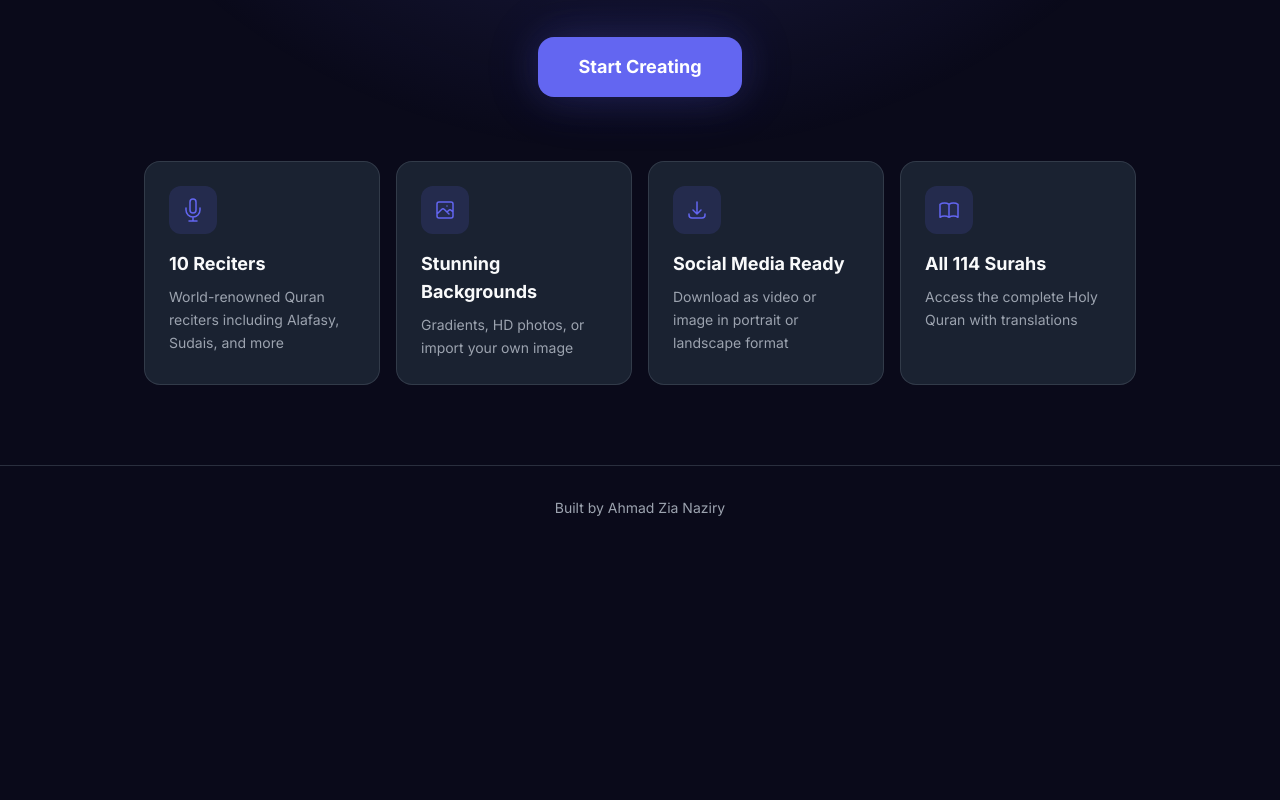
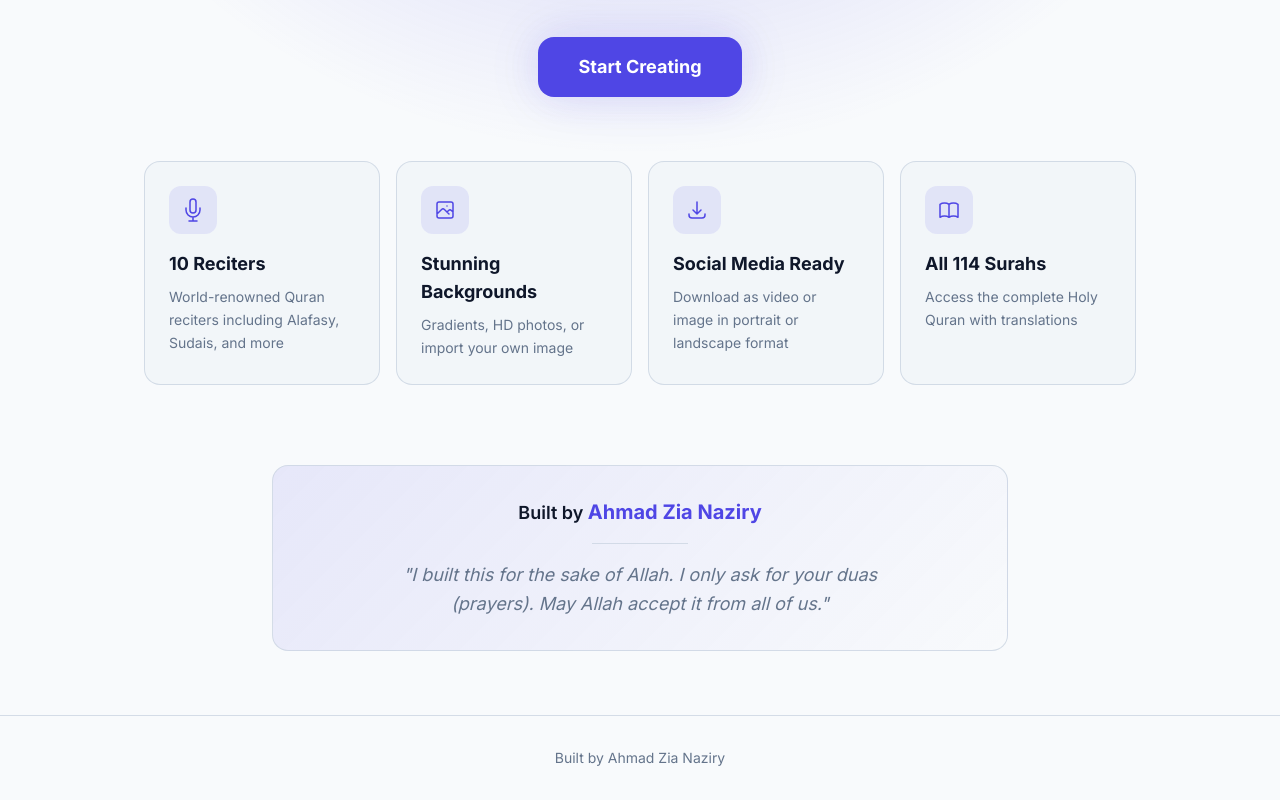
Before and after one commit to ZiaNaziry/quran-studio, a Next.js app: page / in a window 1280 px wide. Shown: the part 480-1280 px from the top of the page. Before the commit the page ends 1030 px from the top, so only its background shows below. Built offline with nearby package versions, Linux system fonts and the light colour scheme.

Commit message:
Light theme default, add Dua section to homepage, fix themes

```diff
--- a/app/globals.css
+++ b/app/globals.css
@@ -2,7 +2,20 @@
 @tailwind components;
 @tailwind utilities;
 
-:root, [data-theme="dark"] {
+:root, [data-theme="light"] {
+  --bg-primary: #f8fafc;
+  --bg-secondary: #ffffff;
+  --bg-card: rgba(241, 245, 249, 0.9);
+  --bg-card-hover: rgba(226, 232, 240, 0.95);
+  --text-primary: #0f172a;
+  --text-secondary: #64748b;
+  --accent: #4f46e5;
+  --accent-hover: #4338ca;
+  --accent-light: rgba(79, 70, 229, 0.1);
+  --border: rgba(203, 213, 225, 0.8);
+  --glass: rgba(255, 255, 255, 0.85);
+}
+[data-theme="dark"] {
   --bg-primary: #0a0a1a;
   --bg-secondary: #111827;
   --bg-card: rgba(31, 41, 55, 0.8);
@@ -14,19 +27,6 @@
   --accent-light: rgba(99, 102, 241, 0.15);
   --border: rgba(75, 85, 99, 0.5);
   --glass: rgba(17, 24, 39, 0.75);
-}
-[data-theme="light"] {
-  --bg-primary: #f8fafc;
-  --bg-secondary: #ffffff;
-  --bg-card: rgba(241, 245, 249, 0.9);
-  --bg-card-hover: rgba(226, 232, 240, 0.95);
-  --text-primary: #0f172a;
-  --text-secondary: #64748b;
-  --accent: #4f46e5;
-  --accent-hover: #4338ca;
-  --accent-light: rgba(79, 70, 229, 0.1);
-  --border: rgba(203, 213, 225, 0.8);
-  --glass: rgba(255, 255, 255, 0.85);
 }
 [data-theme="emerald"] {
   --bg-primary: #021a13;
--- a/app/page.tsx
+++ b/app/page.tsx
@@ -16,7 +16,7 @@ const themeOptions: { id: Theme; label: string }[] = [
 
 export default function Home() {
   const [view, setView] = useState<View>('home');
-  const [theme, setTheme] = useState<Theme>('dark');
+  const [theme, setTheme] = useState<Theme>('light');
   const [lang, setLang] = useState<Language>('en');
   const [selectedSurah, setSelectedSurah] = useState<Surah | null>(null);
   const [allVerses, setAllVerses] = useState<Verse[]>([]);
@@ -180,6 +180,19 @@ export default function Home() {
               ))}
             </div>
           </div>
+          {/* Dua Section */}
+          <div className="max-w-3xl mx-auto px-4 pb-16">
+            <div className="rounded-2xl border p-8 text-center animate-fade-in-up" style={{ background: 'linear-gradient(135deg, var(--accent-light), transparent)', borderColor: 'var(--border)' }}>
+              <p className="text-lg font-semibold mb-2" style={{ color: 'var(--text-primary)' }}>
+                {t('home.builtBy', lang)} <span style={{ color: 'var(--accent)', fontSize: '1.25rem', fontWeight: 700 }}>Ahmad Zia Naziry</span>
+              </p>
+              <div className="w-24 h-px mx-auto my-4" style={{ background: 'var(--border)' }} />
+              <p className="text-lg leading-relaxed max-w-lg mx-auto italic" style={{ color: 'var(--text-secondary)' }}>
+                &quot;{t('home.dua', lang)}&quot;
+              </p>
+            </div>
+          </div>
+
           {/* Footer */}
           <footer className="border-t py-8 text-center" style={{ borderColor: 'var(--border)' }}>
             <p className="text-sm" style={{ color: 'var(--text-secondary)' }}>{t('home.footer', lang)}</p>
--- a/lib/i18n.ts
+++ b/lib/i18n.ts
@@ -24,6 +24,8 @@ const translations: Record<string, Record<Language, string>> = {
   'home.feat3.desc': { en: 'Download as video or image in portrait or landscape format', ar: 'حمّل كفيديو أو صورة بتنسيق عمودي أو أفقي', fa: 'به صورت ویدیو یا عکس در فرمت عمودی یا افقی دانلود کنید' },
   'home.feat4.title': { en: 'All 114 Surahs', ar: 'جميع 114 سورة', fa: 'تمام 114 سوره' },
   'home.feat4.desc': { en: 'Access the complete Holy Quran with translations', ar: 'الوصول إلى القرآن الكريم كاملاً مع الترجمة', fa: 'دسترسی به قرآن کریم کامل همراه با ترجمه' },
+  'home.dua': { en: 'I built this for the sake of Allah. I only ask for your duas (prayers). May Allah accept it from all of us.', ar: 'بنيت هذا لوجه الله تعالى. أسألكم فقط الدعاء. تقبل الله منا ومنكم.', fa: 'این را برای رضای خداوند ساختم. فقط دعایتان را می‌خواهم. خداوند از همه ما قبول کند.' },
+  'home.builtBy': { en: 'Built by', ar: 'بناه', fa: 'ساخته شده توسط' },
   'home.footer': { en: 'Built by Ahmad Zia Naziry', ar: 'بناه أحمد ضياء نظيري', fa: 'ساخته شده توسط احمد ضیاء نظیری' },
 
   // Surah Browser
```
